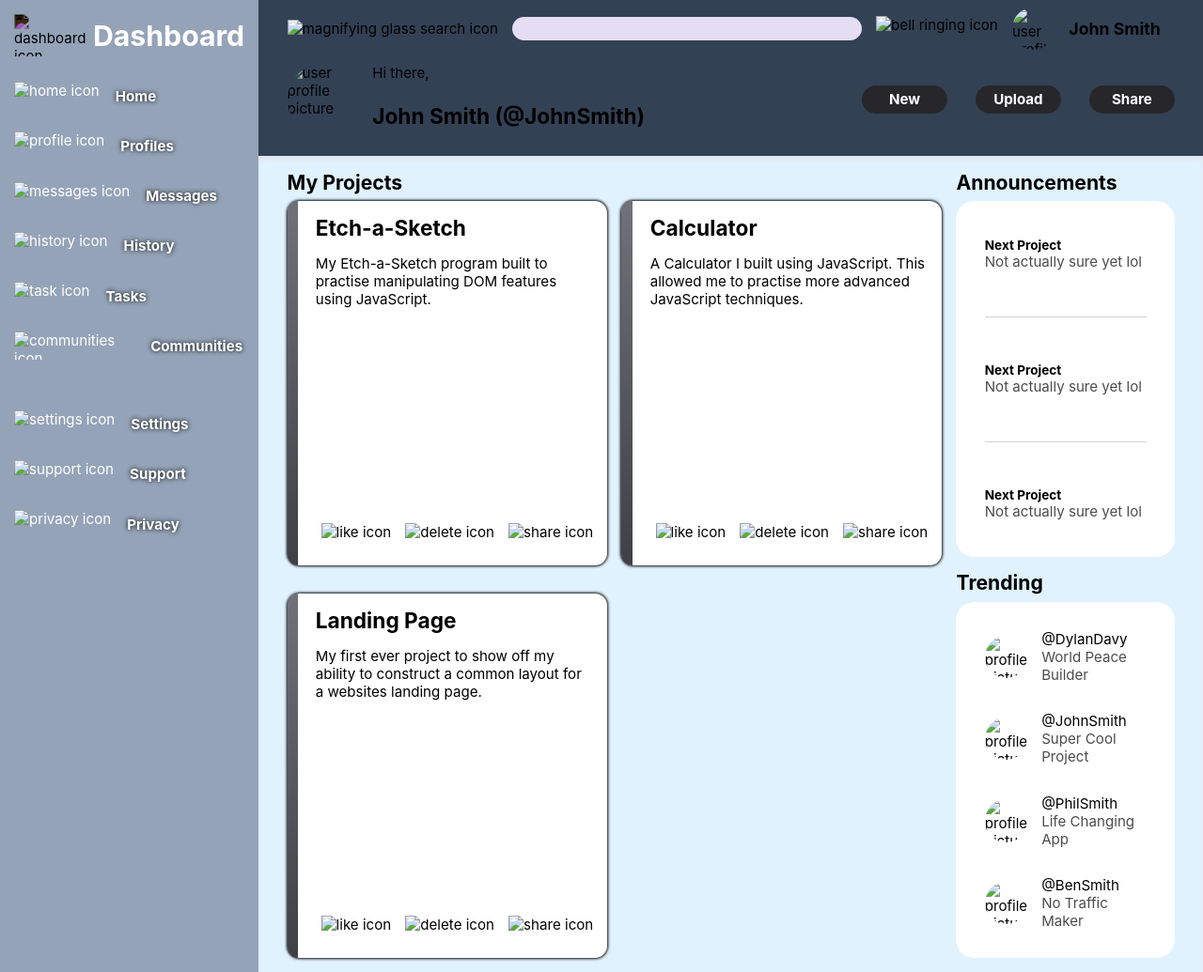
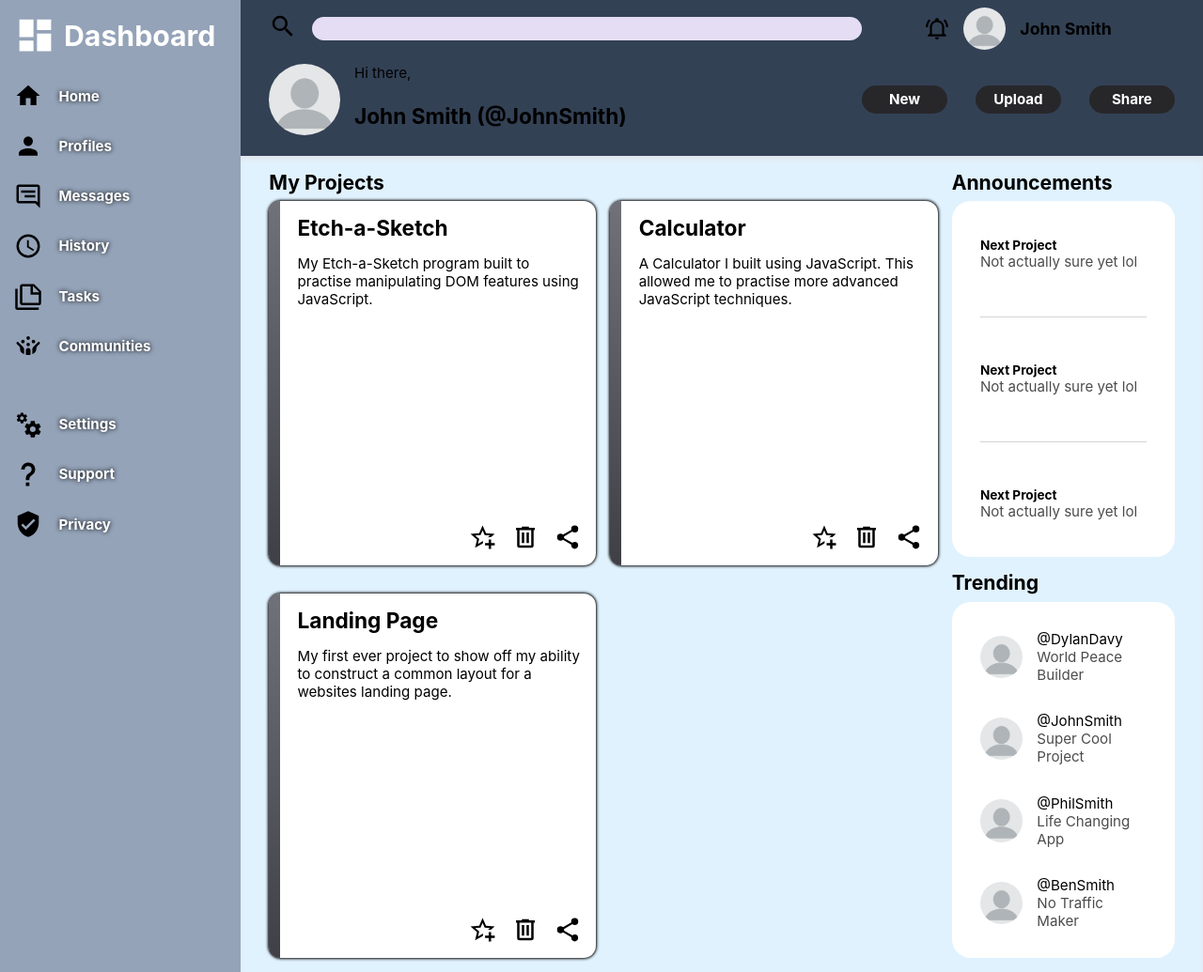
Before and after one commit to SkysAreRed/admin-dashboard, a plain HTML site: page index.html in a window 1280 px wide. Shown: the whole page at 94% size. Drawn offline with Linux system fonts and the light colour scheme.

Commit message:
change img paths

```diff
--- a/index.html
+++ b/index.html
@@ -11,16 +11,16 @@
 
         <div class="header">
             <div class="searchgrid">
-                <label for="searchfield"><img src="/admindashboard/pics/magnify.svg" alt="magnifying glass search icon"></label>
+                <label for="searchfield"><img src="/admin-dashboard/pics/magnify.svg" alt="magnifying glass search icon"></label>
                 <input type="text" id="search-field" class="searchinput">
             </div>
             <div class="userinfogrid">
-                <img class="bellicon" src="/admindashboard/pics/bell-ring-outline.svg" alt="bell ringing icon">
-                <img class="userprofilepic" src="/admindashboard/pics/blank-profile-picture.png" alt="user profile picture">
+                <img class="bellicon" src="/admin-dashboard/pics/bell-ring-outline.svg" alt="bell ringing icon">
+                <img class="userprofilepic" src="/admin-dashboard/pics/blank-profile-picture.png" alt="user profile picture">
                 <h3 class="username">John Smith</h3>
             </div>
             <div class="userheadergrid">
-                <img class="userprofilepicbig" src="/admindashboard/pics/blank-profile-picture.png" alt="user profile picture">
+                <img class="userprofilepicbig" src="/admin-dashboard/pics/blank-profile-picture.png" alt="user profile picture">
                 <p class="greetingsuser">Hi there,</p>
                 <p class="mainusername">John Smith (@JohnSmith)</p>
             </div>
@@ -32,33 +32,33 @@
         </div>
         <nav class="sidebar">
             <div class="logo">
-                <img class="dashboardicon" src="/admindashboard/pics/view-dashboard.svg" alt="dashboard icon">
+                <img class="dashboardicon" src="/admin-dashboard/pics/view-dashboard.svg" alt="dashboard icon">
                 <h3>Dashboard</h3>
             </div>
             <div class="mainlinks">
                 <ul>
                     <li>
-                        <img src="/admindashboard/pics/home.svg" alt="home icon">
+                        <img src="/admin-dashboard/pics/home.svg" alt="home icon">
                         <p>Home</p>
                     </li>
                     <li>
-                        <img src="/admindashboard/pics/account.svg" alt="profile icon">
+                        <img src="/admin-dashboard/pics/account.svg" alt="profile icon">
                         <p>Profiles</p>
                     </li>
                     <li>
-                        <img src="/admindashboard/pics/message-reply-text-outline.svg" alt="messages icon">
+                        <img src="/admin-dashboard/pics/message-reply-text-outline.svg" alt="messages icon">
                         <p>Messages</p>
                     </li>
                     <li>
-                        <img src="/admindashboard/pics/clock-outline.svg" alt="history icon">
+                        <img src="/admin-dashboard/pics/clock-outline.svg" alt="history icon">
                         <p>History</p>
                     </li>
                     <li>
-                        <img src="/admindashboard/pics/note-multiple-outline.svg" alt="task icon">
+                        <img src="/admin-dashboard/pics/note-multiple-outline.svg" alt="task icon">
                         <p>Tasks</p>
                     </li>
                     <li>
-                        <img src="/admindashboard/pics/crowd.svg" alt="communities icon">
+                        <img src="/admin-dashboard/pics/crowd.svg" alt="communities icon">
                         <p>Communities</p>
                     </li>
                 </ul>
@@ -66,15 +66,15 @@
             <div class="secondarylinks">
                 <ul>
                     <li>
-                        <img src="/admindashboard/pics/cogs.svg" alt="settings icon">
+                        <img src="/admin-dashboard/pics/cogs.svg" alt="settings icon">
                         <p>Settings</p>
                     </li>
                     <li>
-                        <img src="/admindashboard/pics/help.svg" alt="support icon">
+                        <img src="/admin-dashboard/pics/help.svg" alt="support icon">
                         <p>Support</p>
                     </li>
                     <li>
-                        <img src="/admindashboard/pics/shield-check.svg" alt="privacy icon">
+                        <img src="/admin-dashboard/pics/shield-check.svg" alt="privacy icon">
                         <p>Privacy</p>
                     </li>
                 </ul>
@@ -90,9 +90,9 @@
                         <p>My Etch-a-Sketch program built to practise manipulating DOM features using JavaScript.</p>
                     </div>
                     <div class="userprojectactions">
-                        <img class="projectactionsimg" src="/admindashboard/pics/star-plus-outline.svg" alt="like icon">
-                        <img class="projectactionsimg" src="/admindashboard/pics/trash-can-outline.svg" alt="delete icon">
-                        <img class="projectactionsimg" src="/admindashboard/pics/share-variant.svg" alt="share icon">
+                        <img class="projectactionsimg" src="/admin-dashboard/pics/star-plus-outline.svg" alt="like icon">
+                        <img class="projectactionsimg" src="/admin-dashboard/pics/trash-can-outline.svg" alt="delete icon">
+                        <img class="projectactionsimg" src="/admin-dashboard/pics/share-variant.svg" alt="share icon">
                     </div>
                 </div>
                 <div class="aproject">
@@ -102,9 +102,9 @@
                         <p>A Calculator I built using JavaScript. This allowed me to practise more advanced JavaScript techniques.</p>
                     </div>
                     <div class="userprojectactions">
-                        <img class="projectactionsimg" src="/admindashboard/pics/star-plus-outline.svg" alt="like icon">
-                        <img class="projectactionsimg" src="/admindashboard/pics/trash-can-outline.svg" alt="delete icon">
-                        <img class="projectactionsimg" src="/admindashboard/pics/share-variant.svg" alt="share icon">
+                        <img class="projectactionsimg" src="/admin-dashboard/pics/star-plus-outline.svg" alt="like icon">
+                        <img class="projectactionsimg" src="/admin-dashboard/pics/trash-can-outline.svg" alt="delete icon">
+                        <img class="projectactionsimg" src="/admin-dashboard/pics/share-variant.svg" alt="share icon">
                     </div>
                 </div>
                 <div class="aproject">
@@ -114,9 +114,9 @@
                         <p>My first ever project to show off my ability to construct a common layout for a websites landing page.</p>
                     </div>
                     <div class="userprojectactions">
-                        <img class="projectactionsimg" src="/admindashboard/pics/star-plus-outline.svg" alt="like icon">
-                        <img class="projectactionsimg" src="/admindashboard/pics/trash-can-outline.svg" alt="delete icon">
-                        <img class="projectactionsimg" src="/admindashboard/pics/share-variant.svg" alt="share icon">
+                        <img class="projectactionsimg" src="/admin-dashboard/pics/star-plus-outline.svg" alt="like icon">
+                        <img class="projectactionsimg" src="/admin-dashboard/pics/trash-can-outline.svg" alt="delete icon">
+                        <img class="projectactionsimg" src="/admin-dashboard/pics/share-variant.svg" alt="share icon">
                     </div>
                 </div>
             </div>
@@ -145,28 +145,28 @@
                 <h4>Trending</h4>
                 <div class="trendingcontent">
                     <div class="trend">
-                        <img class="atrendingprofile" src="/admindashboard/pics/blank-profile-picture.png" alt="profile picture of trending account">
+                        <img class="atrendingprofile" src="/admin-dashboard/pics/blank-profile-picture.png" alt="profile picture of trending account">
                         <p>
                             <span class="trendhash">@DylanDavy</span><br>
                             <span class="trendtext">World Peace Builder</span>
                         </p>
                     </div>
                     <div class="trend">
-                        <img class="atrendingprofile" src="/admindashboard/pics/blank-profile-picture.png" alt="profile picture of trending account">
+                        <img class="atrendingprofile" src="/admin-dashboard/pics/blank-profile-picture.png" alt="profile picture of trending account">
                         <p>
                             <span class="trendhash">@JohnSmith</span><br>
                             <span class="trendtext">Super Cool Project</span>
                         </p>
                     </div>
                     <div class="trend">
-                        <img class="atrendingprofile" src="/admindashboard/pics/blank-profile-picture.png" alt="profile picture of trending account">
+                        <img class="atrendingprofile" src="/admin-dashboard/pics/blank-profile-picture.png" alt="profile picture of trending account">
                         <p>
                             <span class="trendhash">@PhilSmith</span><br>
                             <span class="trendtext">Life Changing App</span>
                         </p>
                     </div>
                     <div class="trend">
-                        <img class="atrendingprofile" src="/admindashboard/pics/blank-profile-picture.png" alt="profile picture of trending account">
+                        <img class="atrendingprofile" src="/admin-dashboard/pics/blank-profile-picture.png" alt="profile picture of trending account">
                         <p>
                             <span class="trendhash">@BenSmith</span><br>
                             <span class="trendtext">No Traffic Maker</span>
```
